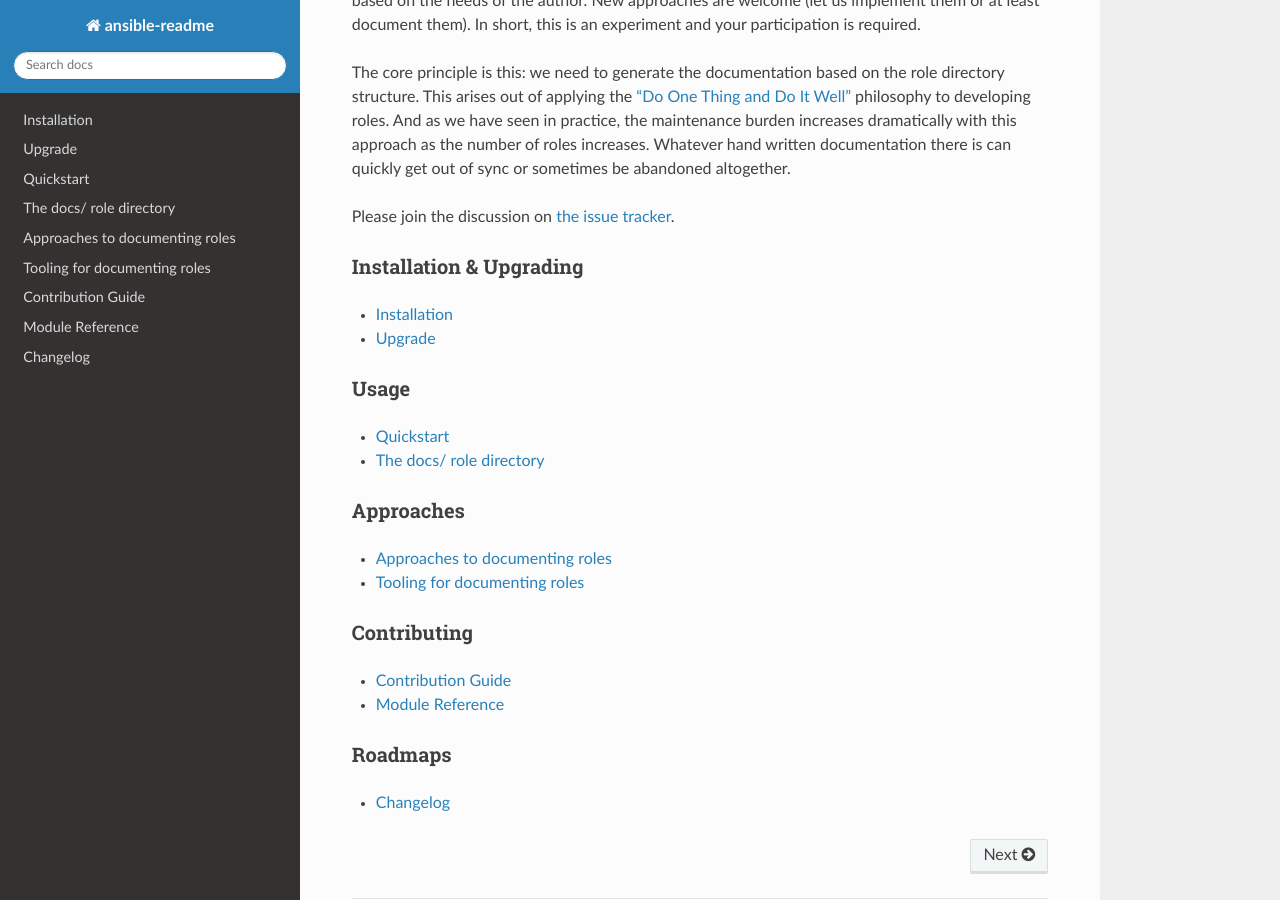
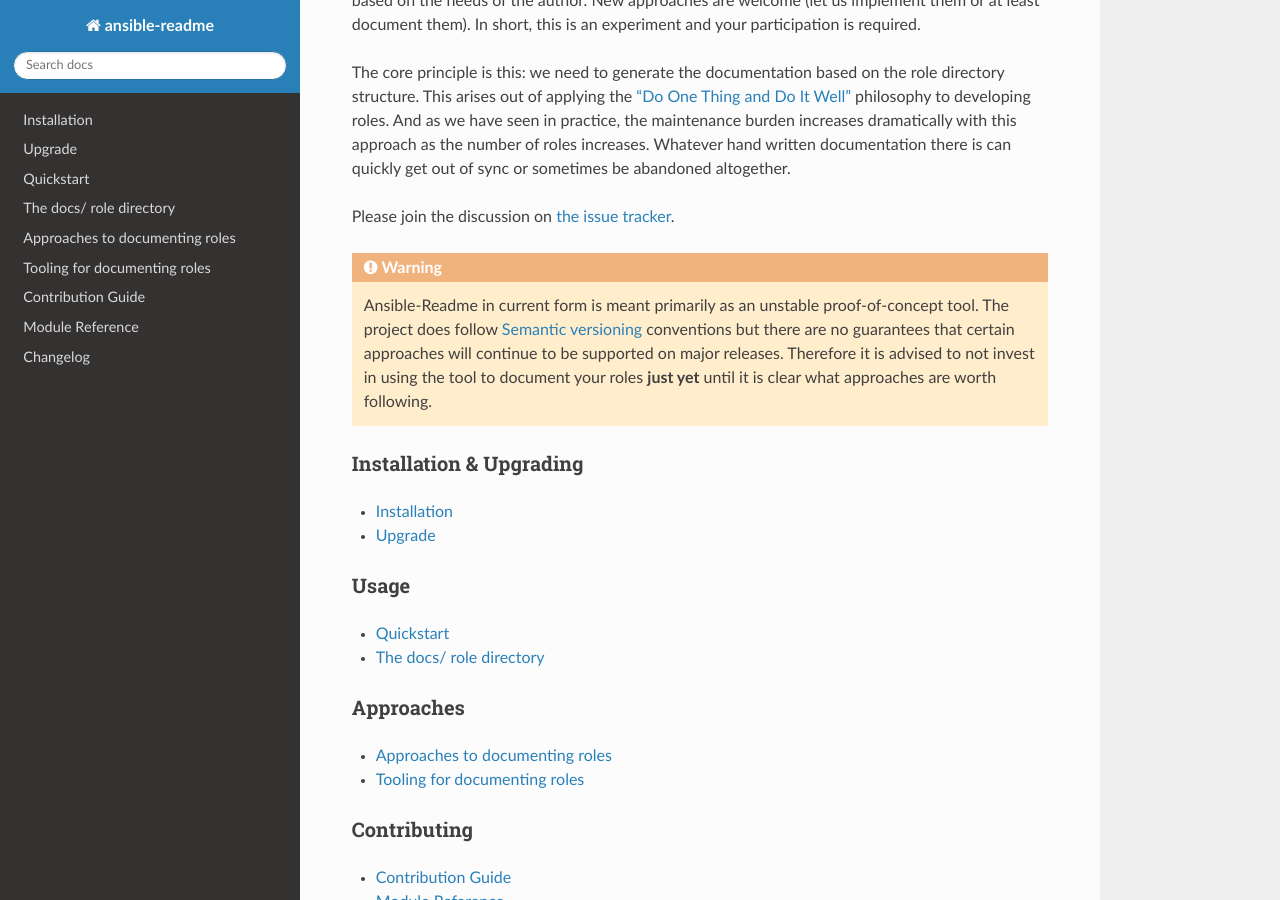
Before and after one commit to nicksonet/ansible-readme, a Sphinx documentation site: the page built from documentation/source/index.rst, in a window 1280 px wide and 900 px high, scrolled down 439 px. Built offline with Sphinx 7.4.7 and the Read the Docs theme 2.0.0, drawn with Linux system fonts in a browser that asks for light colours.

Commit message:
Make note about intentions

```diff
--- a/documentation/source/index.rst
+++ b/documentation/source/index.rst
@@ -1,5 +1,16 @@
 .. include:: ../../README.rst
   :end-before: _documentation
+
+.. warning::
+
+    Ansible-Readme in current form is meant primarily as an unstable
+    proof-of-concept tool. The project does follow `Semantic versioning`_
+    conventions but there are no guarantees that certain approaches will
+    continue to be supported on major releases. Therefore it is advised to not
+    invest in using the tool to document your roles **just yet** until it is
+    clear what approaches are worth following.
+
+.. _Semantic versioning: https://semver.org/
 
 Installation & Upgrading
 ========================
```
